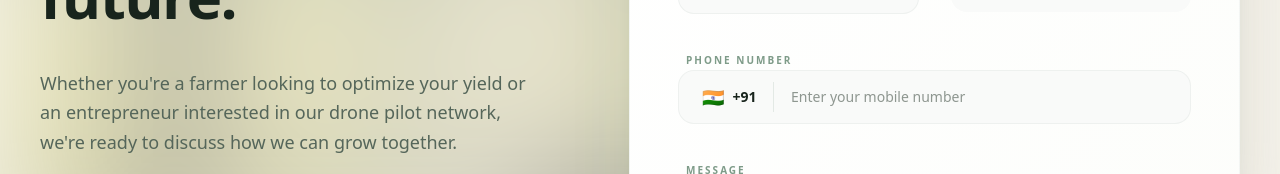
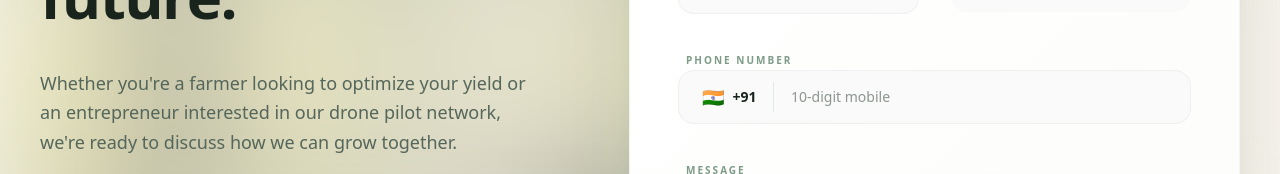
Before and after one commit to Sajal-26/Drriftaire, a React (Vite) app in the folder client/: page /contact in a window 1280 px wide. Shown: the part 409-583 px from the top of the page. Built offline with nearby package versions, Linux system fonts and the light colour scheme; no server answers.

Commit message:
changed frontend

```diff
--- a/client/src/pages/CareersPage.jsx
+++ b/client/src/pages/CareersPage.jsx
@@ -1,6 +1,7 @@
 import { motion, useScroll, useTransform } from "framer-motion";
 import { useRef, useState } from "react";
 import API_BASE_URL from "../config/api";
+import { sanitizePhone, normalizePhoneInput } from "../utils/phone";
 const MAX_RESUME_SIZE = 2 * 1024 * 1024; // 2 MB
 const fadeInUp = {
   hidden: { opacity: 0, y: 40 },
@@ -83,7 +84,15 @@ function CareersPage() {
 
   const handleInputChange = (e) => {
     const { name, value } = e.target;
-    setFormData((prev) => ({ ...prev, [name]: value }));
+    let nextValue = value;
+    if (name === "phone") {
+      nextValue = normalizePhoneInput(value);
+    }
+    setFormData((prev) => ({ ...prev, [name]: nextValue }));
+  };
+
+  const handlePhoneBlur = () => {
+    setFormData((prev) => ({ ...prev, phone: sanitizePhone(prev.phone) }));
   };
 
   const handleFileChange = (e) => {
@@ -118,15 +127,13 @@ function CareersPage() {
     }
 
     setIsSubmitting(true);
-    e.preventDefault();
-    setIsSubmitting(true);
 
-    const formData = new FormData(e.target);
+    const submissionData = new FormData(e.target);
 
     try {
       const response = await fetch(`${API_BASE_URL}/career/apply`, {
         method: "POST",
-        body: formData,
+        body: submissionData,
       });
 
       const result = await response.json();
@@ -321,7 +328,13 @@ function CareersPage() {
                 </div>
                 <div>
                   <label className="block text-xs font-bold uppercase tracking-wider text-[#55665a] mb-2">Phone Number</label>
-                  <input type="tel" name="phone" value={formData.phone} onChange={handleInputChange} className="w-full px-4 py-3 rounded-xl bg-[#f6f4ee] border border-transparent focus:border-[#28593b] focus:bg-white focus:outline-none transition-colors" placeholder="+91 98765 43210" />
+                  <div className="relative">
+                    <div className="absolute inset-y-0 left-0 flex items-center pl-6 pointer-events-none border-r border-[#28593b]/10 pr-4 my-3">
+                      <span className="text-lg mr-2">🇮🇳</span>
+                      <span className="text-sm font-bold text-[#18241c]">+91</span>
+                    </div>
+                    <input type="tel" name="phone" value={formData.phone} onChange={handleInputChange} onBlur={handlePhoneBlur} className="w-full rounded-xl border border-transparent bg-[#f6f4ee] pl-28 pr-4 py-3 focus:border-[#28593b] focus:bg-white focus:outline-none transition-colors" placeholder="10-digit mobile" />
+                  </div>
                 </div>
                 <div>
                   <label className="block text-xs font-bold uppercase tracking-wider text-[#55665a] mb-2">Role of Interest</label>
--- a/client/src/pages/ContactPage.jsx
+++ b/client/src/pages/ContactPage.jsx
@@ -1,6 +1,7 @@
 import { motion } from "framer-motion";
 import { useState } from "react";
 import API_BASE_URL from "../config/api";
+import { sanitizePhone, normalizePhoneInput } from "../utils/phone";
 const fadeInUp = {
   hidden: { opacity: 0, y: 30 },
   visible: {
@@ -20,8 +21,17 @@ const staggerContainer = {
   },
 };
 function ContactPage() {
+  const [phone, setPhone] = useState("");
   const [isSubmitting, setIsSubmitting] = useState(false);
   const [isSuccess, setIsSuccess] = useState(false);
+
+  const handlePhoneChange = (e) => {
+    setPhone(normalizePhoneInput(e.target.value));
+  };
+
+  const handlePhoneBlur = () => {
+    setPhone(sanitizePhone(phone));
+  };
 
   const handleSubmit = async (e) => {
     e.preventDefault();
@@ -31,7 +41,7 @@ function ContactPage() {
     const data = {
       name: formData.get("name"),
       email: formData.get("email"),
-      phone: formData.get("phone"),
+      phone,
       message: formData.get("message"),
     };
 
@@ -48,6 +58,7 @@ function ContactPage() {
 
       if (response.ok) {
         setIsSuccess(true);
+        setPhone("");
         e.target.reset();
       } else {
         throw new Error(result.message || "Submission failed");
@@ -170,7 +181,10 @@ function ContactPage() {
                       required
                       type="tel"
                       name="phone"
-                      placeholder="Enter your mobile number"
+                      value={phone}
+                      onChange={handlePhoneChange}
+                      onBlur={handlePhoneBlur}
+                      placeholder="10-digit mobile"
                       className="w-full rounded-2xl border border-[#28593b]/5 bg-[#f9faf9] pl-28 pr-6 py-4 text-sm focus:border-[#28593b]/30 focus:bg-white focus:outline-none focus:ring-4 focus:ring-[#28593b]/5 transition-all duration-300"
                     />
                   </div>
--- a/client/src/pages/PartnerPage.jsx
+++ b/client/src/pages/PartnerPage.jsx
@@ -1,6 +1,7 @@
 import { motion } from "framer-motion";
 import { useState } from "react";
 import API_BASE_URL from "../config/api";
+import { sanitizePhone, normalizePhoneInput } from "../utils/phone";
 const fadeInUp = {
   hidden: { opacity: 0, y: 30 },
   visible: {
@@ -55,6 +56,16 @@ const steps = [
 ];
 function PartnerPage() {
   const [formStatus, setFormStatus] = useState("idle");
+  const [phone, setPhone] = useState("");
+
+  const handlePhoneChange = (e) => {
+    setPhone(normalizePhoneInput(e.target.value));
+  };
+
+  const handlePhoneBlur = () => {
+    setPhone(sanitizePhone(phone));
+  };
+
   const handleSubmit = async (e) => {
     e.preventDefault();
     setFormStatus("submitting");
@@ -62,7 +73,7 @@ function PartnerPage() {
     const formData = new FormData(e.target);
     const data = {
       name: formData.get("name"),
-      phone: formData.get("phone"),
+      phone,
       email: formData.get("email"),
       address: formData.get("address"),
       pincode: formData.get("pincode"),
@@ -81,6 +92,7 @@ function PartnerPage() {
 
       if (response.ok) {
         setFormStatus("success");
+        setPhone("");
       } else {
         throw new Error(result.message || "Submission failed");
       }
@@ -277,7 +289,10 @@ function PartnerPage() {
                 <h3 className="text-2xl font-bold text-[#18241c]">Application Received!</h3>
                 <p className="mt-4 text-[#55665a]">We'll be in touch with you shortly.</p>
                 <button
-                  onClick={() => setFormStatus("idle")}
+                  onClick={() => {
+                    setFormStatus("idle");
+                    setPhone("");
+                  }}
                   className="mt-10 text-sm font-bold uppercase tracking-widest text-[#28593b]"
                 >
                   Send Another
@@ -292,7 +307,22 @@ function PartnerPage() {
                   </div>
                   <div className="space-y-2">
                     <label className="text-[10px] font-black uppercase tracking-widest text-[#28593b]/60 ml-2">Phone</label>
-                    <input required type="tel" name="phone" placeholder="10-digit Mobile" className="w-full rounded-2xl border border-[#28593b]/10 bg-[#f9faf9] px-6 py-4 text-sm focus:bg-white focus:outline-none focus:ring-4 focus:ring-emerald-500/5 transition-all" />
+                    <div className="relative">
+                      <div className="absolute inset-y-0 left-0 flex items-center pl-6 pointer-events-none border-r border-[#28593b]/10 pr-4 my-3">
+                        <span className="text-lg mr-2">🇮🇳</span>
+                        <span className="text-sm font-bold text-[#18241c]">+91</span>
+                      </div>
+                      <input
+                        required
+                        type="tel"
+                        name="phone"
+                        value={phone}
+                        onChange={handlePhoneChange}
+                        onBlur={handlePhoneBlur}
+                        placeholder="10-digit Mobile"
+                        className="w-full rounded-2xl border border-[#28593b]/10 bg-[#f9faf9] pl-28 pr-6 py-4 text-sm focus:bg-white focus:outline-none focus:ring-4 focus:ring-emerald-500/5 transition-all"
+                      />
+                    </div>
                   </div>
                 </div>
                 <div className="space-y-2">
--- /dev/null
+++ b/client/src/utils/phone.js
@@ -0,0 +1,12 @@
+export const sanitizePhone = (value) => {
+  if (!value) return "";
+  return value.toString().replace(/^0+/, "");
+};
+
+export const normalizePhoneInput = (value) => {
+  const digits = value.toString().replace(/\D/g, "");
+  if (digits.length > 10) {
+    return digits.slice(-10);
+  }
+  return digits;
+};
```
